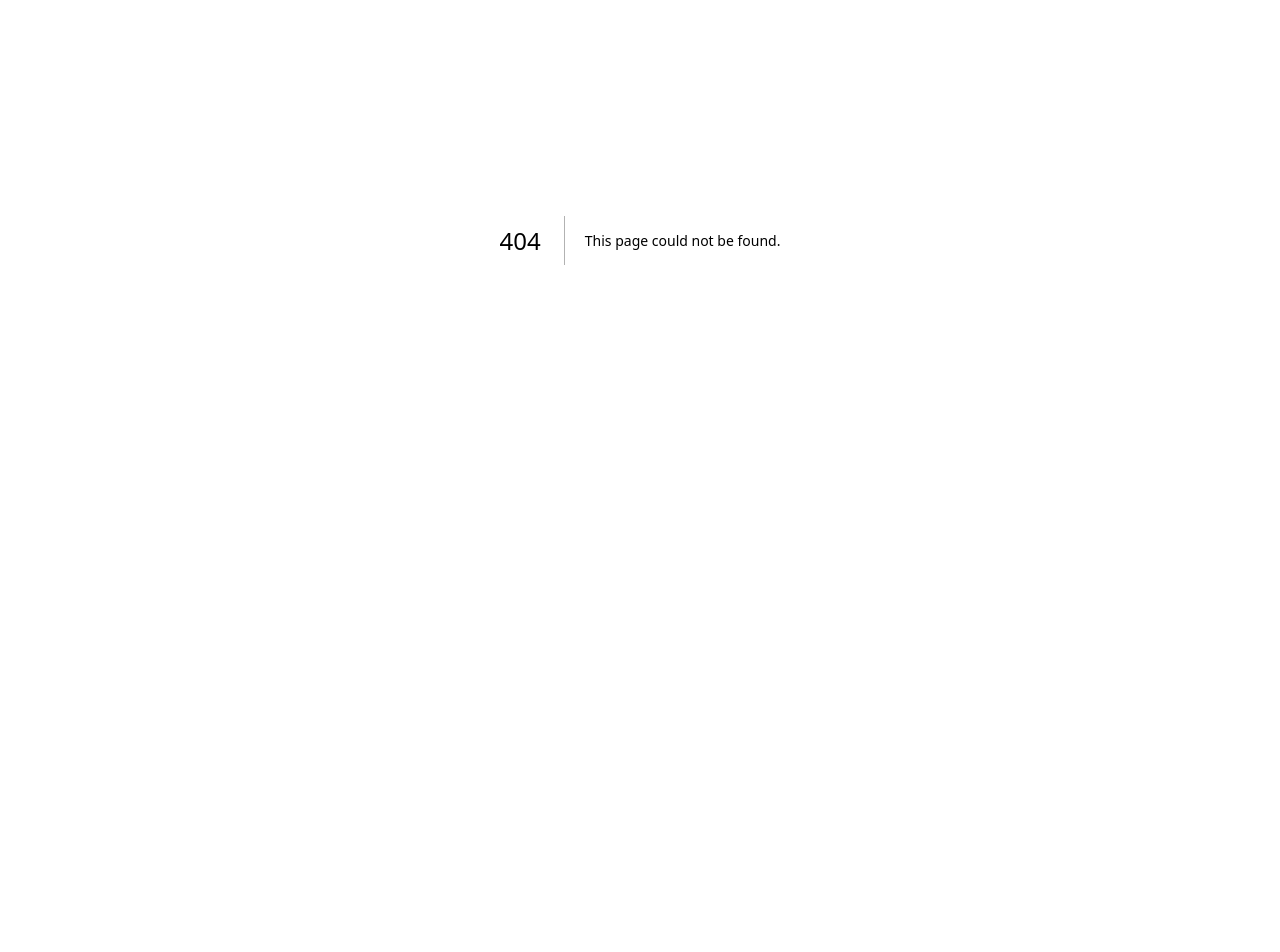
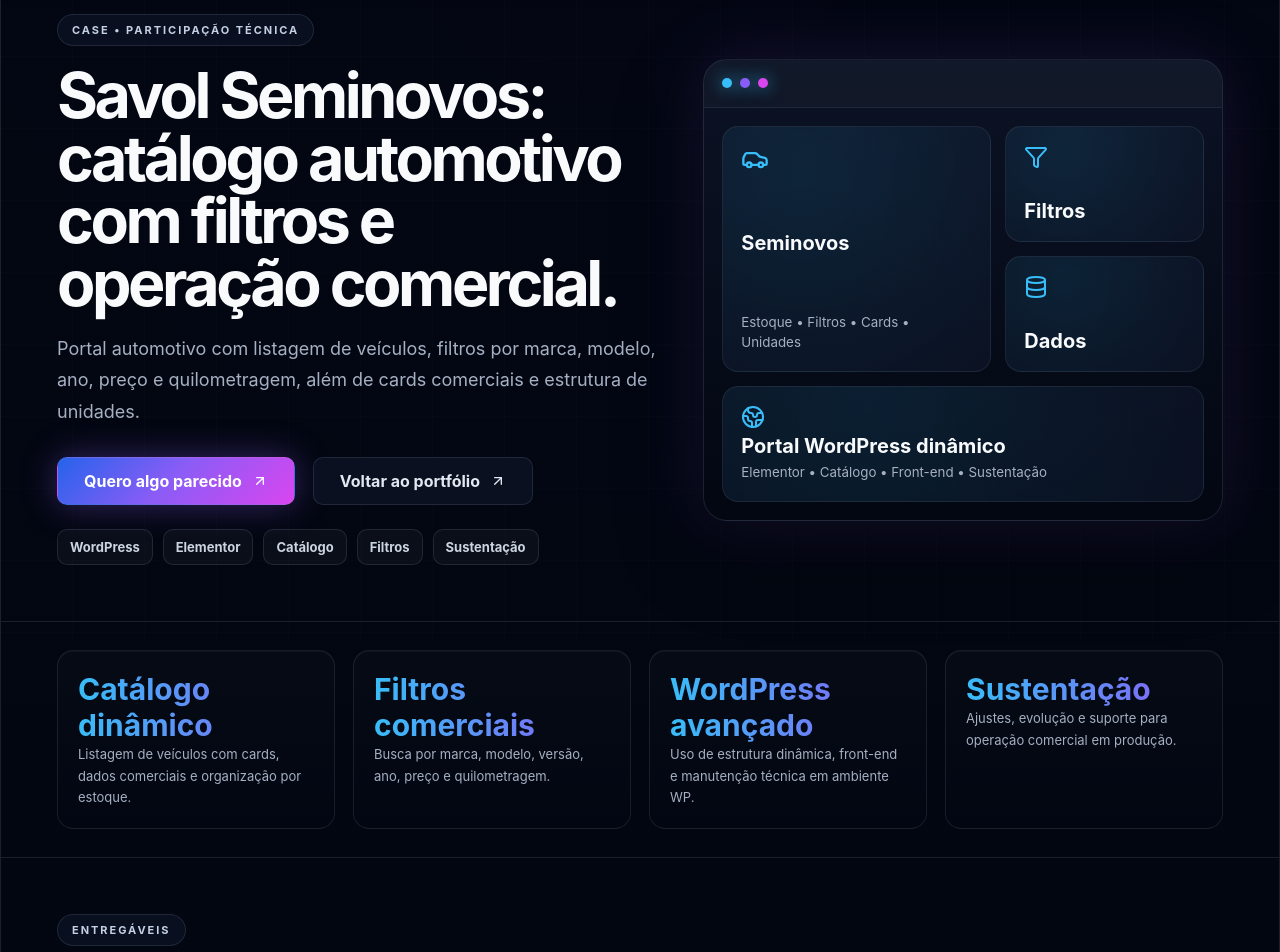
Before and after one commit to Tehkne-Solutions/tehkne-site, a Next.js app: page /portfolio/savol-seminovos in a window 1280 px wide. Before the commit this address had no page. Shown: the part 160-1112 px from the top of the page. Before the commit the page ends 800 px from the top, so only its background shows below. Built offline with nearby package versions, Linux system fonts and the light colour scheme.

Commit message:
feat: add Savol Seminovos case page

```diff
--- /dev/null
+++ b/app/portfolio/savol-seminovos/page.tsx
@@ -0,0 +1,52 @@
+import { ArrowUpRight, Car, Database, Filter, Globe2, MapPin, Search, ShieldCheck, Sparkles } from 'lucide-react';
+
+const project = {
+  title: 'Savol Seminovos',
+  eyebrow: 'Case • Participação técnica',
+  type: 'Participação técnica',
+  category: 'Catálogo automotivo dinâmico',
+  stack: ['WordPress', 'Elementor', 'Catálogo', 'Filtros', 'Sustentação'],
+  description:
+    'Portal automotivo com listagem de veículos, filtros por marca, modelo, ano, preço e quilometragem, além de cards comerciais e estrutura de unidades.'
+};
+
+const highlights = [
+  ['Catálogo dinâmico', 'Listagem de veículos com cards, dados comerciais e organização por estoque.'],
+  ['Filtros comerciais', 'Busca por marca, modelo, versão, ano, preço e quilometragem.'],
+  ['WordPress avançado', 'Uso de estrutura dinâmica, front-end e manutenção técnica em ambiente WP.'],
+  ['Sustentação', 'Ajustes, evolução e suporte para operação comercial em produção.']
+];
+
+const modules = [
+  { icon: Car, title: 'Cards de veículos', text: 'Interface comercial para destacar imagem, marca, modelo, versão, preço e detalhes do carro.' },
+  { icon: Filter, title: 'Filtros inteligentes', text: 'Camadas de busca e refinamento para melhorar a navegação do usuário.' },
+  { icon: Search, title: 'Experiência de compra', text: 'Jornada focada em consulta rápida, comparação e contato com unidades.' },
+  { icon: Database, title: 'Dados estruturados', text: 'Organização do conteúdo para catálogo, estoque e manutenção recorrente.' },
+  { icon: MapPin, title: 'Unidades e contato', text: 'Blocos de unidades e canais comerciais integrados à experiência da página.' },
+  { icon: ShieldCheck, title: 'Manutenção WordPress', text: 'Base técnica voltada a ajustes, estabilidade, performance e evolução contínua.' }
+];
+
+export const metadata = {
+  title: 'Case: Savol Seminovos | Tehkné Solutions',
+  description: 'Case Savol Seminovos: portal automotivo em WordPress com catálogo dinâmico, filtros, cards comerciais e sustentação técnica.'
+};
+
+export default function SavolSeminovosCase() {
+  return (
+    <main className="site-shell case-page">
+      <div className="background-grid" />
+      <header className="nav-shell">
+        <a className="brand" href="/" aria-label="Tehkné Solutions"><span className="brand-symbol"><Sparkles size={18} /></span><span><strong>TEHKNÉ</strong><small>SOLUTIONS</small></span></a>
+        <nav><a href="/solucoes">Soluções</a><a href="/portfolio">Portfólio</a><a href="/#metodo">Método</a><a href="/#os">Tehkné OS</a><a href="/#contato">Contato</a></nav>
+        <a className="btn btn-primary coin" href="/#contato">Solicitar diagnóstico <ArrowUpRight size={16} /></a>
+      </header>
+      <section className="section-frame case-hero">
+        <div className="case-hero-copy"><span className="eyebrow">{project.eyebrow}</span><h1>{project.title}: catálogo automotivo com filtros e operação comercial.</h1><p>{project.description}</p><div className="hero-actions"><a className="btn btn-primary coin" href="/#contato">Quero algo parecido <ArrowUpRight size={16} /></a><a className="btn btn-secondary" href="/portfolio">Voltar ao portfólio <ArrowUpRight size={16} /></a></div><div className="case-stack">{project.stack.map((tech) => <span key={tech}>{tech}</span>)}</div></div>
+        <div className="case-visual"><div className="case-window"><div className="case-window-bar"><span /><span /><span /></div><div className="case-dashboard-grid"><div className="case-panel large"><Car size={28} /><strong>Seminovos</strong><small>Estoque • Filtros • Cards • Unidades</small></div><div className="case-panel"><Filter size={24} /><strong>Filtros</strong></div><div className="case-panel"><Database size={24} /><strong>Dados</strong></div><div className="case-panel wide"><Globe2 size={24} /><strong>Portal WordPress dinâmico</strong><small>Elementor • Catálogo • Front-end • Sustentação</small></div></div></div></div>
+      </section>
+      <section className="metrics section-frame compact">{highlights.map(([value, label]) => <div key={value}><strong>{value}</strong><span>{label}</span></div>)}</section>
+      <section className="section-frame"><div className="section-heading"><span className="eyebrow">Entregáveis</span><h2>Um catálogo pensado para busca, decisão e contato comercial.</h2><p>O case mostra capacidade em WordPress funcional, não apenas institucional: dados, filtros, cards, manutenção e operação real.</p></div><div className="service-grid solutions-grid">{modules.map((module) => { const Icon = module.icon; return <article className="glass-card service-card solution-card" key={module.title}><Icon className="card-icon" size={32} /><h3>{module.title}</h3><p>{module.text}</p></article>; })}</div></section>
+      <section className="final-cta"><div><span className="eyebrow">Catálogos e portais</span><h2>Precisa transformar dados e produtos em uma experiência comercial?</h2><p>A Tehkné estrutura catálogos, filtros, páginas dinâmicas e manutenção para operações que vendem com conteúdo e tecnologia.</p></div><div className="hero-actions"><a className="btn btn-primary coin" href="mailto:contato@tehkne.com.br">Solicitar diagnóstico <ArrowUpRight size={16} /></a><a className="btn btn-secondary" href="/portfolio">Voltar ao portfólio <ArrowUpRight size={16} /></a></div></section>
+    </main>
+  );
+}
```
